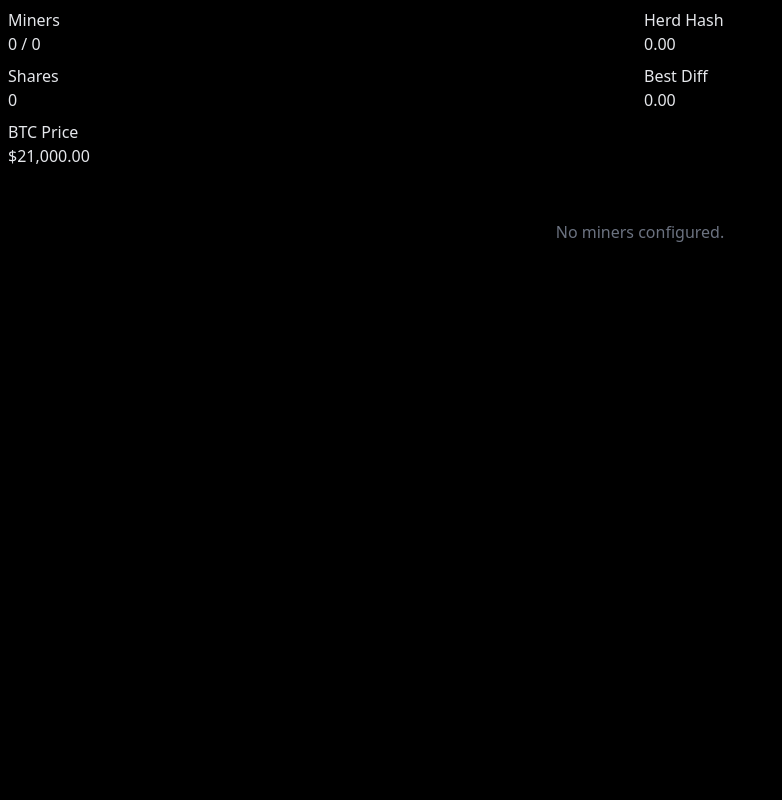
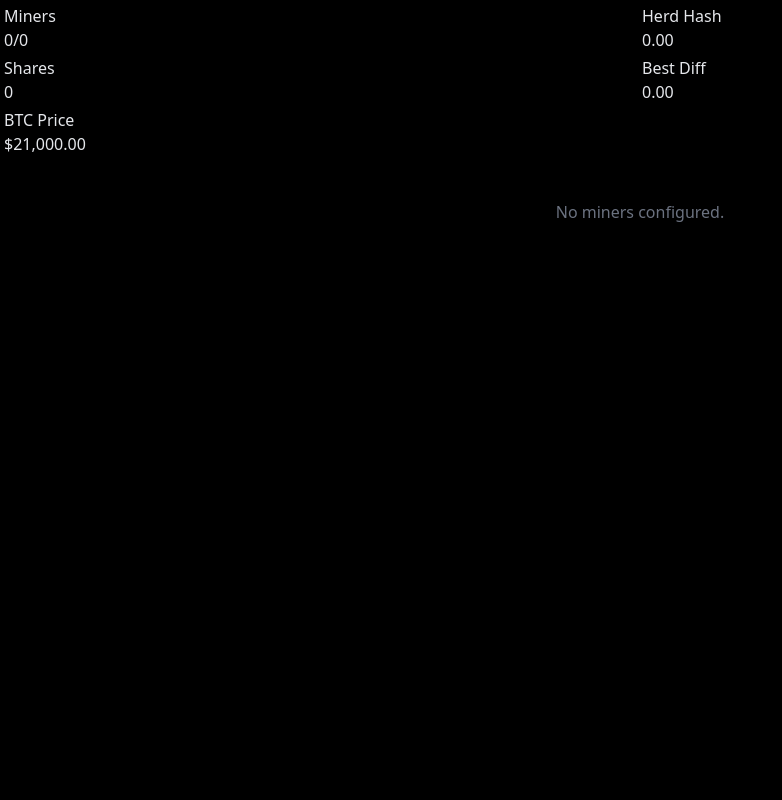
Before and after one commit to tnotm/shepherd, a Flask app: page /kiosk in a window 1280 px wide. Shown: the whole page, without its empty margins (0-782 px from the left). Run offline with Flask 3, Linux system fonts and the light colour scheme; data that the repository does not hold is empty; some libraries are stand-ins or nearby versions.

Commit message:
initial kiosk diplay update

```diff
--- a/templates/kiosk.html
+++ b/templates/kiosk.html
@@ -7,23 +7,26 @@
     <script src="https://cdn.tailwindcss.com"></script>
     <style>
         /* Hide scrollbars for a cleaner kiosk look */
-        body {
+        html, body {
+            overflow: hidden; /* Prevent bouncing */
+            height: 100%;
+        }
+        .no-scrollbar::-webkit-scrollbar {
+            display: none;
+        }
+        .no-scrollbar {
             -ms-overflow-style: none;  /* IE and Edge */
             scrollbar-width: none;  /* Firefox */
         }
-        body::-webkit-scrollbar {
-            display: none; /* Chrome, Safari, and Opera */
-        }
-        /* Using Tailwind's @apply to create reusable component classes */
         @layer components {
             .stat-card {
-                @apply bg-gray-800 p-2 rounded-lg text-center;
+                @apply bg-gray-800 p-1 rounded-lg text-center;
             }
             .stat-label {
-                @apply text-xs text-cyan-400 uppercase font-bold tracking-wider;
+                @apply text-[10px] text-cyan-400 uppercase font-bold tracking-wider;
             }
             .stat-value {
-                @apply text-xl font-semibold;
+                @apply text-lg font-semibold;
             }
         }
     </style>
@@ -35,9 +38,9 @@
                 .then(html => {
                     const parser = new DOMParser();
                     const doc = parser.parseFromString(html, 'text/html');
-                    const newContent = doc.getElementById('kiosk-content');
+                    const newContent = doc.getElementById('kiosk-content-inner');
                     if (newContent) {
-                        document.getElementById('kiosk-content').innerHTML = newContent.innerHTML;
+                        document.getElementById('kiosk-content-inner').innerHTML = newContent.innerHTML;
                     }
                 })
                 .catch(err => console.error('Failed to refresh data:', err));
@@ -45,13 +48,14 @@
     </script>
 </head>
 <body class="bg-black text-gray-200 font-sans">
-    <div id="kiosk-content" class="p-2">
-
-        <!-- Herd Stats Header -->
-        <div class="grid grid-cols-2 gap-2 mb-2">
+    <div id="kiosk-content" class="h-screen flex flex-col p-1">
+        <div id="kiosk-content-inner" class="h-full flex flex-col">
+            <!-- Header section - does not grow -->
+            <div class="flex-shrink-0">
+                <div class="grid grid-cols-2 gap-1 mb-1">
                     <div class="stat-card">
                         <p class="stat-label">Miners</p>
-                <p class="stat-value">{{ herd_stats.online_miners }} / {{ herd_stats.total_miners }}</p>
+                        <p class="stat-value">{{ herd_stats.online_miners }}/{{ herd_stats.total_miners }}</p>
                     </div>
                     <div class="stat-card">
                         <p class="stat-label">Herd Hash</p>
@@ -66,38 +70,39 @@
                         <p class="stat-value">{{ "%.2f"|format(herd_stats.best_difficulty) }}</p>
                     </div>
                 </div>
-        <div class="stat-card mb-3">
+                <div class="stat-card mb-1">
                      <p class="stat-label">BTC Price</p>
                      <p class="stat-value">${{ herd_stats.btc_price }}</p>
                 </div>
+            </div>
 
-        <!-- Miner List (Card View) -->
-        <div id="miner-list" class="space-y-2">
+            <!-- Miner List - grows and scrolls internally -->
+            <div id="miner-list" class="flex-grow overflow-y-auto space-y-1 no-scrollbar">
                 {% for miner in miners %}
-            <div class="bg-gray-800 rounded-lg p-2 flex flex-col">
-                <div class="flex justify-between items-center mb-1">
+                <div class="bg-gray-800 rounded-lg p-2 flex flex-col text-xs">
+                    <div class="flex justify-between items-center">
                         <div>
-                        <p class="text-gray-100 font-bold text-sm">{{ miner.miner_id }}</p>
-                        <p class="text-gray-500 text-xs">v{{ miner.nerdminer_vrs }}</p>
+                            <p class="text-gray-100 font-bold">{{ miner.miner_id }}</p>
+                            <p class="text-gray-500 text-[10px]">v{{ miner.nerdminer_vrs }}</p>
                         </div>
-                     <span class="px-2 py-0.5 text-xs font-semibold leading-tight rounded-full
+                         <span class="px-2 py-0.5 text-[10px] font-semibold leading-tight rounded-full
                             {% if miner.status == 'online' %} text-green-200 bg-green-700
                             {% elif miner.status == 'offline' %} text-red-200 bg-red-700
                             {% else %} text-yellow-200 bg-yellow-700 {% endif %}">
                             {{ miner.status | capitalize }}
                         </span>
                     </div>
-                <div class="grid grid-cols-3 gap-2 text-center text-xs">
+                    <div class="grid grid-cols-3 gap-1 text-center mt-1">
                         <div>
-                        <p class="text-gray-400">KH/s</p>
+                            <p class="text-gray-400 text-[10px]">KH/s</p>
                             <p class="font-semibold text-cyan-300">{{ miner['KH/s'] or 'N/A' }}</p>
                         </div>
                         <div>
-                        <p class="text-gray-400">Temp</p>
+                            <p class="text-gray-400 text-[10px]">Temp</p>
                             <p class="font-semibold">{{ miner['Temperature'] or 'N/A' }}</p>
                         </div>
                         <div>
-                        <p class="text-gray-400">Shares</p>
+                            <p class="text-gray-400 text-[10px]">Shares</p>
                             <p class="font-semibold">{{ miner['Shares'] or 'N/A' }}</p>
                         </div>
                     </div>
@@ -108,7 +113,7 @@
                 </div>
                 {% endfor %}
             </div>
-
+        </div>
     </div>
 </body>
 </html>
```
Lines whose indentation alone changed are shown as unchanged.
